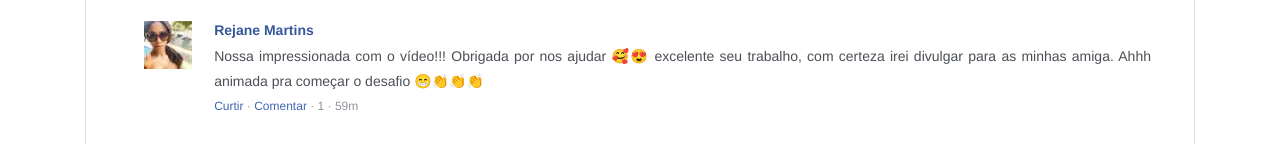
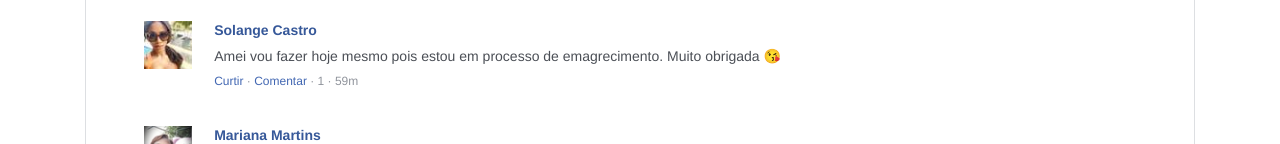
Before and after one commit to michelfaia/drjohn.site, a plain HTML site: page pv147-3/index.html in a window 1280 px wide. Shown: the part 2454-2598 px from the top of the page. Drawn offline with nearby package versions, Linux system fonts and the light colour scheme; some icons are missing.

Commit message:
Add files via upload

```diff
--- a/pv147-3/index.html
+++ b/pv147-3/index.html
@@ -384,10 +384,8 @@ Ahhh animada pra começar o desafio 😁👏👏👏</p>
                 <img src="./assets/img/comentarios/m2.jpeg" alt="avatar"/>
               </div>
               <div class="result_comment col-md-11">
-                <h4>Rejane Martins</h4>
-                <p>Nossa impressionada com o vídeo!!!
-Obrigada por nos ajudar 🥰😍  excelente seu trabalho, com certeza irei divulgar para as minhas amiga.
-Ahhh animada pra começar o desafio 😁👏👏👏</p>
+                <h4>Solange Castro</h4>
+                <p>Amei vou fazer hoje mesmo pois estou em processo de emagrecimento. Muito obrigada 😘</p>
                 <div class="tools_comment">
                   <a class="like" href="#">Curtir</a>
                   <span aria-hidden="true"> · </span>
```
